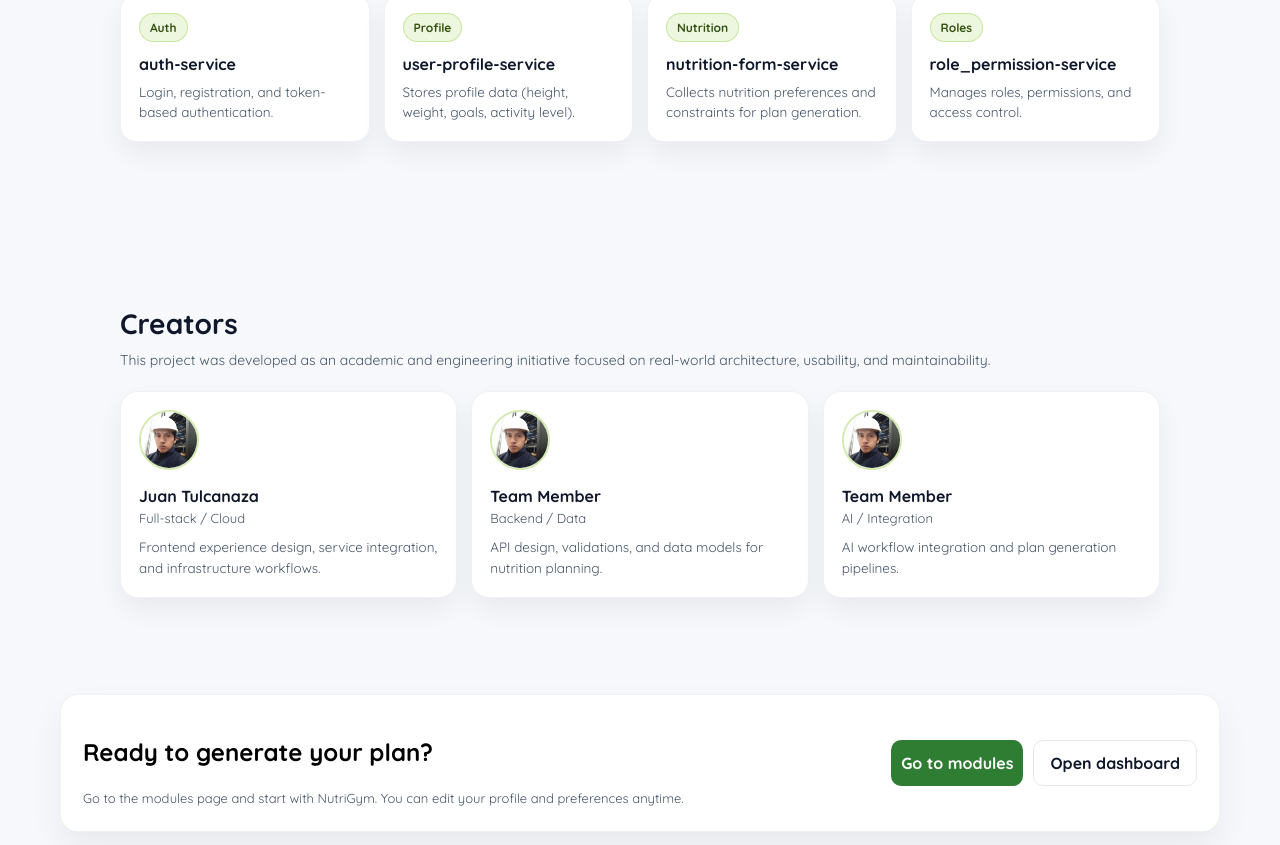
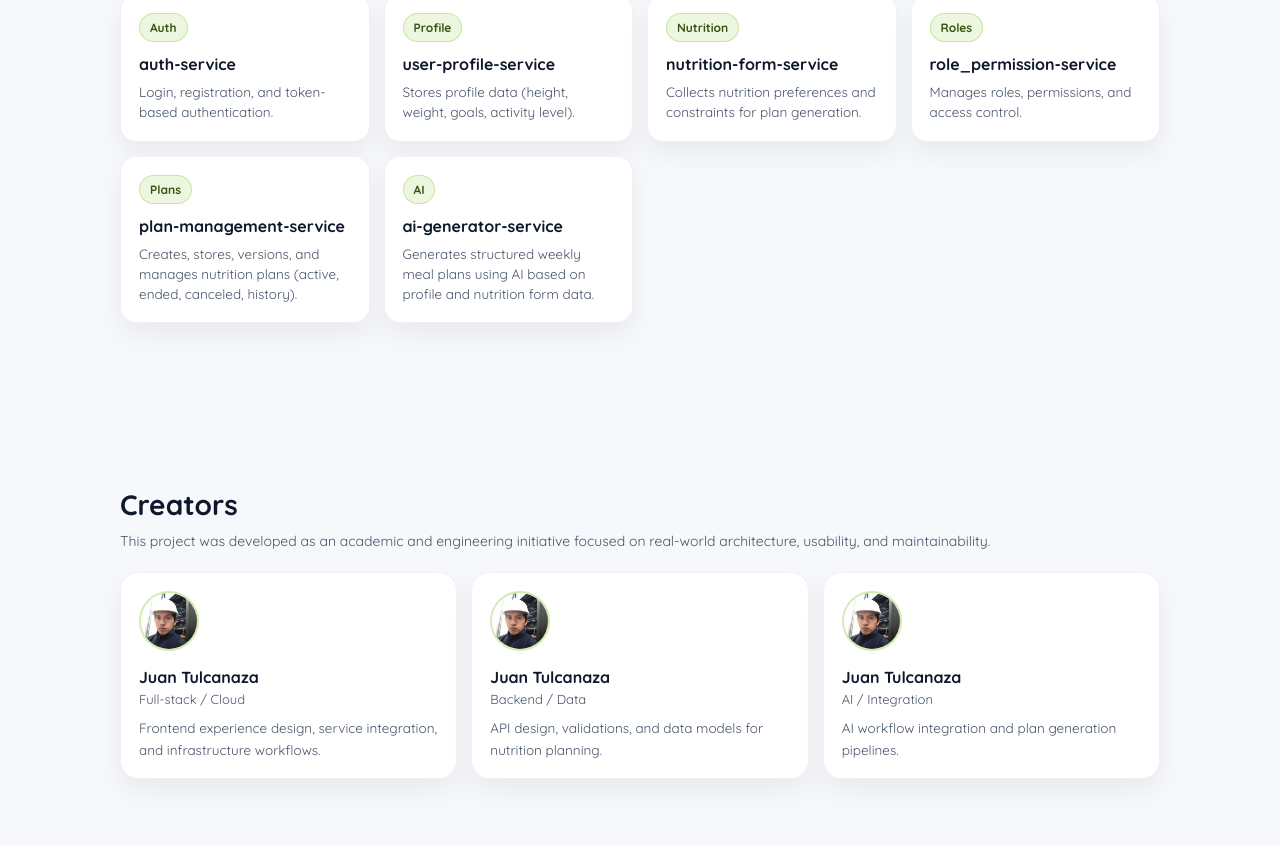
Before and after one commit to jatulcanaza/nutrygym-uce, a React (Vite) app in the folder apps/web/: page /about in a window 1280 px wide. Shown: the part 1517-2362 px from the top of the page. Built offline with nearby package versions, Linux system fonts and the light colour scheme; no server answers.

Commit message:
feat(about): add missing microservice cards and update platform metrics

```diff
--- a/apps/web/src/pages/About.tsx
+++ b/apps/web/src/pages/About.tsx
@@ -29,7 +29,7 @@ export default function About() {
 
           <div className="hero-metrics">
             <div className="metric">
-              <div className="metric-value">4</div>
+              <div className="metric-value">6</div>
               <div className="metric-label">Microservices</div>
             </div>
             <div className="metric">
@@ -161,6 +161,23 @@ export default function About() {
               Manages roles, permissions, and access control.
             </div>
           </div>
+
+          <div className="service-card">
+            <div className="service-badge">Plans</div>
+            <div className="service-title">plan-management-service</div>
+            <div className="service-text">
+                Creates, stores, versions, and manages nutrition plans (active, ended, canceled, history).
+            </div>
+            </div>
+
+            <div className="service-card">
+            <div className="service-badge">AI</div>
+            <div className="service-title">ai-generator-service</div>
+            <div className="service-text">
+                Generates structured weekly meal plans using AI based on profile and nutrition form data.
+            </div>
+            </div>
+
         </div>
       </section>
 
@@ -187,7 +204,7 @@ export default function About() {
 
           <article className="team-card">
             <img className="avatar" src="/team-2.png" alt="Team member" />
-            <div className="team-name">Team Member</div>
+            <div className="team-name">Juan Tulcanaza</div>
             <div className="team-role">Backend / Data</div>
             <p className="team-text">
               API design, validations, and data models for nutrition planning.
@@ -196,7 +213,7 @@ export default function About() {
 
           <article className="team-card">
             <img className="avatar" src="/team-3.png" alt="Team member" />
-            <div className="team-name">Team Member</div>
+            <div className="team-name">Juan Tulcanaza</div>
             <div className="team-role">AI / Integration</div>
             <p className="team-text">
               AI workflow integration and plan generation pipelines.
```
